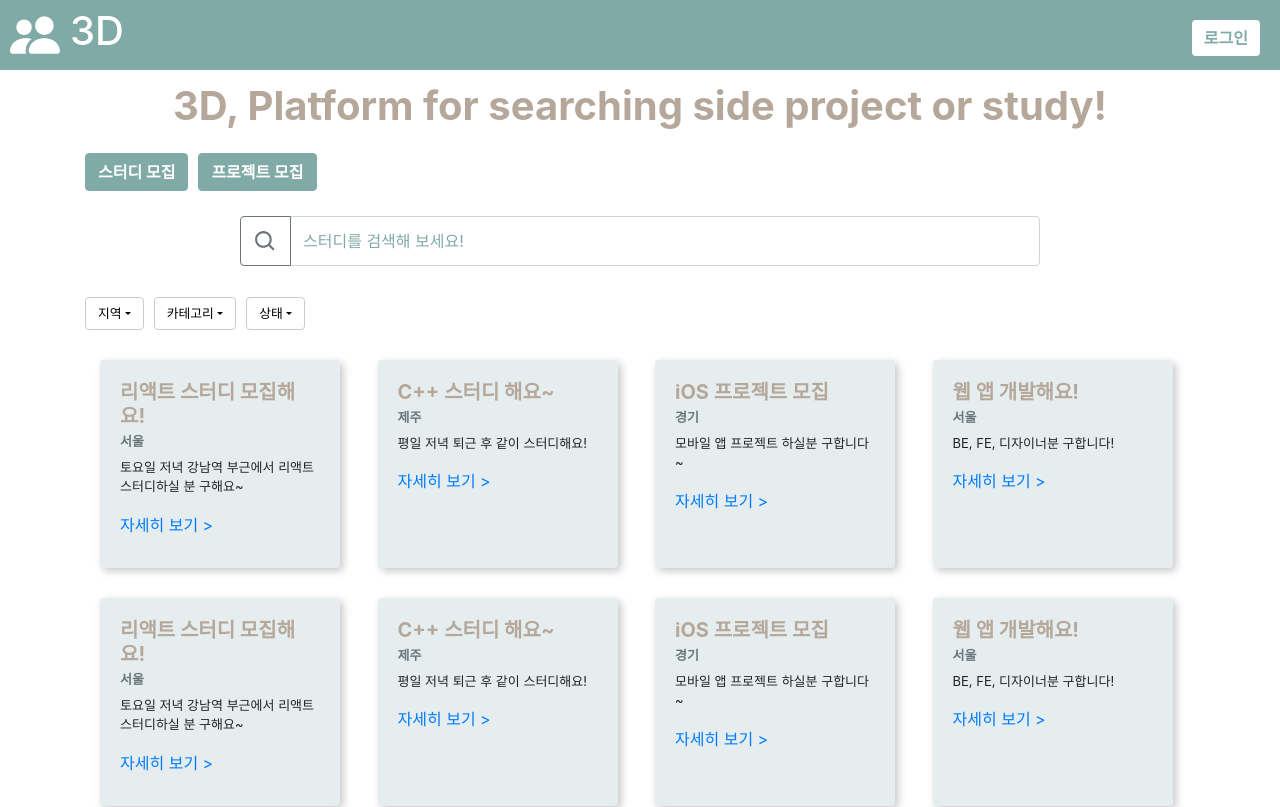
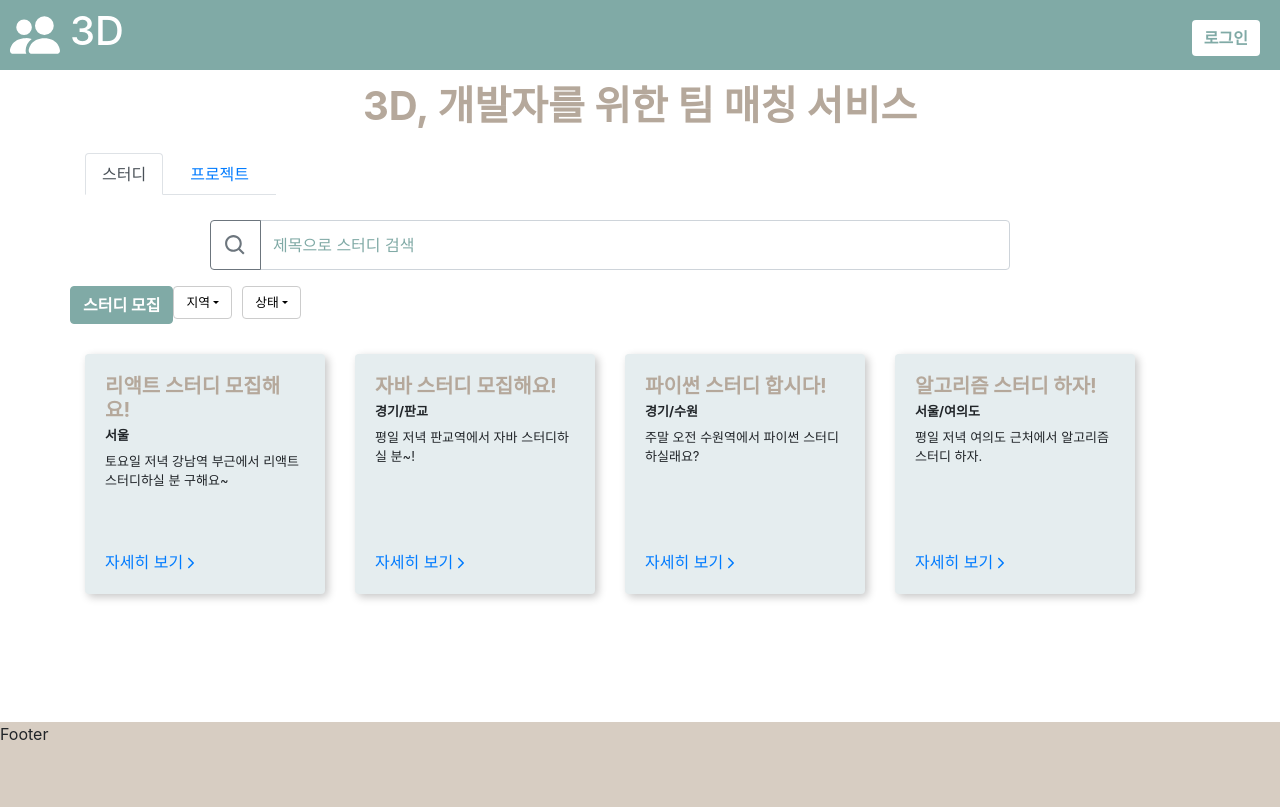
Before and after one commit to 3ddd-developers/3d-frontend, a React app: page /studyCreate in a window 1280 px wide. Shown: the top 807 px of the page. Built offline with nearby package versions, Linux system fonts and the light colour scheme.

Commit message:
[feat] 메인페이지 탭으로 수정, 카드뷰 배열 컴포넌트로 수정 등

```diff
--- a/src/App.jsx
+++ b/src/App.jsx
@@ -112,7 +112,7 @@ const App = () => {
                     <Route path="/mypage" component={Mypage} />
                     <Route path="/studyApply" component={StudyApply} />
                     <Route path="/studyCreate" component={StudyCreate} />
-                    <Route path="/studyDetail" component={StudyDetail} />
+                    <Route path="/studyDetail/:id" component={StudyDetail} />
                     <Route path="/projectApply" component={ProjectApply} />
                     <Route path="/projectCreate" component={ProjectCreate} />
                     <Route path="/projectDetail" component={ProjectDetail} />
--- a/src/pages/Main.jsx
+++ b/src/pages/Main.jsx
@@ -1,8 +1,37 @@
-import React from 'react';
-import { Container, Row, Col, Button, DropdownButton, Dropdown, InputGroup, FormControl, Card } from 'react-bootstrap';
+import React, { useState, useEffect } from 'react';
+import { Container, Row, Col, Button, DropdownButton, Dropdown, InputGroup, FormControl, Card, Tabs, Tab } from 'react-bootstrap';
 import { BiSearch } from "react-icons/bi";
+import { IoIosArrowForward } from "react-icons/io";
+
+const StudyCard = ({ key, title, space, content }) => {
+    const handleClick = () => {
+        window.location.href = `/#/studyDetail/${key}`;
+    };
+    return (
+        <Col key={key}>
+            <Card
+                onClick={handleClick}
+                className='main-card'
+            >
+                <Card.Body>
+                    <Card.Title className='title'>{title}</Card.Title>
+                    <Card.Subtitle className='mb-2 muted sub-title'>{space}</Card.Subtitle>
+                    <Card.Text className='description'>{content}</Card.Text>
+                    <Card.Link className='link'>
+                        자세히 보기
+                            <IoIosArrowForward
+                            style={{ marginBottom: "0.1rem" }}
+                        />
+                    </Card.Link>
+                </Card.Body>
+            </Card>
+        </Col>
+    );
+};
 
 const Main = () => {
+    const [tab, setTab] = useState('study');
+    const [studyList, setStudyList] = useState([]);
 
     const onClickCreateStudy = () => {
         window.location.href = '/#/studyCreate';
@@ -12,26 +41,62 @@ const Main = () => {
         window.location.href = '/#/projectCreate';
     }
 
+    useEffect(() => {
+        if (tab === 'study') {
+            // TODO: study get 서비스 연동
+            // key 값에 post_seq 넣어줘야 함
+            setStudyList([
+                {
+                    key: 1,
+                    title: '리액트 스터디 모집해요!',
+                    space: '서울',
+                    content: '토요일 저녁 강남역 부근에서 리액트 스터디하실 분 구해요~'
+                },
+                {
+                    key: 2,
+                    title: '자바 스터디 모집해요!',
+                    space: '경기/판교',
+                    content: '평일 저녁 판교역에서 자바 스터디하실 분~!'
+                },
+                {
+                    key: 3,
+                    title: '파이썬 스터디 합시다!',
+                    space: '경기/수원',
+                    content: '주말 오전 수원역에서 파이썬 스터디 하실래요?'
+                },
+                {
+                    key: 4,
+                    title: '알고리즘 스터디 하자!',
+                    space: '서울/여의도',
+                    content: '평일 저녁 여의도 근처에서 알고리즘 스터디 하자.'
+                }
+            ]);
+        } else {
+            // TODO: project get 서비스 연동
+        }
+    }, [tab]);
 
     return (
         <Container style={{ marginTop: '-7%' }}>
             <Row style={{ justifyContent: 'center' }}>
-                <h1 className='main-title'>3D, Platform for searching side project or study!</h1>
+                <h1 className='main-title'>3D, 개발자를 위한 팀 매칭 서비스</h1>
             </Row>
+
+
             <Row style={{ marginTop: '15px' }}>
-                <Button className='main-button' onClick={onClickCreateStudy}>스터디 모집</Button>
-                <Button className='main-button' style={{ marginLeft: '10px' }} onClick={onClickCreateProject}>프로젝트 모집</Button>
-            </Row>
+                <Tabs activeKey={tab} id="tab" onSelect={(t) => setTab(t)}>
+                    <Tab eventKey="study" title="스터디">
                         <Row style={{ marginTop: '25px', justifyContent: 'center' }}>
                             <InputGroup className="mb-3" style={{ width: '800px', height: '50px' }}>
                                 <InputGroup.Prepend>
 
                                     <Button variant="outline-secondary"> <BiSearch style={{ width: '25px', height: '25px' }} /></Button>
                                 </InputGroup.Prepend>
-                    <FormControl className='main-search' style={{ height: '50px' }} placeholder='스터디를 검색해 보세요!' />
+                                <FormControl className='main-search' style={{ height: '50px' }} placeholder='제목으로 스터디 검색' />
                             </InputGroup>
                         </Row>
-            <Row style={{ marginTop: '15px' }}>
+                        <Row>
+                            <Button className='main-button' onClick={onClickCreateStudy}>스터디 모집</Button>
                             <DropdownButton className='main-filter' id="dropdown-region" title="지역">
                                 <Dropdown.Item href="#/action-1">서울</Dropdown.Item>
                                 <Dropdown.Item href="#/action-2">경기</Dropdown.Item>
@@ -39,66 +104,31 @@ const Main = () => {
                                 <Dropdown.Item href="#/action-4">제주</Dropdown.Item>
                                 <Dropdown.Item href="#/action-5">강원</Dropdown.Item>
                             </DropdownButton>
-                <DropdownButton className='main-filter' style={{ marginLeft: '10px' }} id="dropdown-category" title="카테고리">
-                    <Dropdown.Item href="#/action-1">스터디</Dropdown.Item>
-                    <Dropdown.Item href="#/action-2">프로젝트</Dropdown.Item>
+                            <DropdownButton className='main-filter' style={{ marginLeft: '10px' }} id="dropdown-status" title="상태">
+                                <Dropdown.Item href="#/action-1">모집중</Dropdown.Item>
+                                <Dropdown.Item href="#/action-2">모집완료</Dropdown.Item>
+                            </DropdownButton>
+                        </Row>
+                        <Row style={{ marginTop: '30px' }}>
+                            {studyList.map(study => StudyCard(study))}
+                        </Row>
+                    </Tab>
+                    <Tab eventKey="project" title="프로젝트">
+                        <Row>
+                            <Button className='main-button' style={{ marginLeft: '10px' }} onClick={onClickCreateProject}>프로젝트 모집</Button>
+                            <DropdownButton className='main-filter' id="dropdown-region" title="지역">
+                                <Dropdown.Item href="#/action-1">서울</Dropdown.Item>
+                                <Dropdown.Item href="#/action-2">경기</Dropdown.Item>
+                                <Dropdown.Item href="#/action-3">인천</Dropdown.Item>
+                                <Dropdown.Item href="#/action-4">제주</Dropdown.Item>
+                                <Dropdown.Item href="#/action-5">강원</Dropdown.Item>
                             </DropdownButton>
                             <DropdownButton className='main-filter' style={{ marginLeft: '10px' }} id="dropdown-status" title="상태">
                                 <Dropdown.Item href="#/action-1">모집중</Dropdown.Item>
                                 <Dropdown.Item href="#/action-2">모집완료</Dropdown.Item>
                             </DropdownButton>
                         </Row>
-            <Row style={{ marginTop: '30px' }}>
-                <Col>
-                    <Card className="main-card" style={{ width: '15rem', height: '13rem' }}>
-                        <Card.Body>
-                            <Card.Title className='title'>리액트 스터디 모집해요!</Card.Title>
-                            <Card.Subtitle className="mb-2 text-muted sub-title">서울</Card.Subtitle>
-                            <Card.Text className='description'>
-                                토요일 저녁 강남역 부근에서 리액트 스터디하실 분 구해요~
-    </Card.Text>
-                            <Card.Link href="#/studyDetail">자세히 보기 &gt;</Card.Link>
-                        </Card.Body>
-                    </Card>
-                </Col>
-                <Col>
-                    <Card className="main-card" style={{ width: '15rem', height: '13rem' }}>
-                        <Card.Body>
-                            <Card.Title className='title'>C++ 스터디 해요~</Card.Title>
-                            <Card.Subtitle className="mb-2 text-muted sub-title">제주</Card.Subtitle>
-                            <Card.Text className='description'>
-                                평일 저녁 퇴근 후 같이 스터디해요!
-    </Card.Text>
-                            <Card.Link href="#/projectDetail">자세히 보기 &gt;</Card.Link>
-                        </Card.Body>
-                    </Card>
-                </Col>
-                <Col>
-                    <Card className="main-card" style={{ width: '15rem', height: '13rem' }}>
-                        <Card.Body>
-                            <Card.Title className='title'>iOS 프로젝트 모집</Card.Title>
-                            <Card.Subtitle className="mb-2 text-muted sub-title">경기</Card.Subtitle>
-                            <Card.Text className='description'>
-                                모바일 앱 프로젝트 하실분 구합니다~
-    </Card.Text>
-                            <Card.Link href="#/projectDetail">자세히 보기 &gt;</Card.Link>
-                        </Card.Body>
-                    </Card>
-                </Col>
-                <Col>
-                    <Card className="main-card" style={{ width: '15rem', height: '13rem' }}>
-                        <Card.Body>
-                            <Card.Title className='title'>웹 앱 개발해요!</Card.Title>
-                            <Card.Subtitle className="mb-2 text-muted sub-title">서울</Card.Subtitle>
-                            <Card.Text className='description'>
-                                BE, FE, 디자이너분 구합니다!
-    </Card.Text>
-                            <Card.Link href="#/projectDetail">자세히 보기 &gt;</Card.Link>
-                        </Card.Body>
-                    </Card>
-                </Col>
 
-            </Row>
                         <Row style={{ marginTop: '30px' }}>
                             <Col>
                                 <Card className="main-card" style={{ width: '15rem', height: '13rem' }}>
@@ -150,6 +180,11 @@ const Main = () => {
                             </Col>
 
                         </Row>
+                    </Tab>
+                </Tabs>
+            </Row>
+
+
         </Container>
     );
 };
--- a/src/pages/study/StudyDetail.jsx
+++ b/src/pages/study/StudyDetail.jsx
@@ -1,9 +1,9 @@
-import React, { useState } from 'react';
+import React, { useState, useEffect } from 'react';
 import { Form, Button, Row, Col, Modal } from 'react-bootstrap';
 import axios from 'axios';
 
 
-const StudyDetail = () => {
+const StudyDetail = props => {
 
     const [show, setShow] = useState(false);
     const [status, setStatus] = useState('모집중');
@@ -19,6 +19,10 @@ const StudyDetail = () => {
         window.location.href = '/';
     }
 
+    useEffect(() => {
+        console.log(props.match.params.id);
+        // TODO Get study API 연동
+    }, []);
     return (
         <>
             <Row style={{ justifyContent: 'center' }}>
--- a/src/style.scss
+++ b/src/style.scss
@@ -110,6 +110,9 @@ footer {
 }
 
 .main-card {
+  width: 15rem;
+  height: 15rem;
+  cursor: pointer;
   background-color: #E5EDEF;
   border: none;
   box-shadow: rgba(0, 0, 0, 0.227) 3px 3px 8px 0px;
@@ -123,6 +126,10 @@ footer {
   }
   .description {
     font-size: 13px;
+  }
+  .link {
+    position: absolute;
+    bottom: 20px;
   }
 }
 .nav-link {
```
Lines whose indentation alone changed are shown as unchanged.
